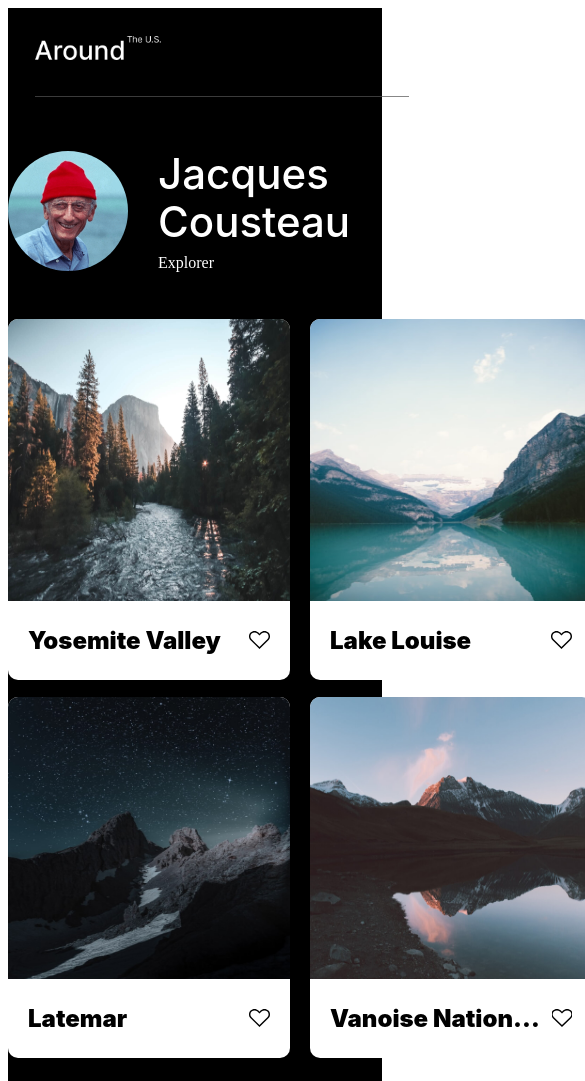
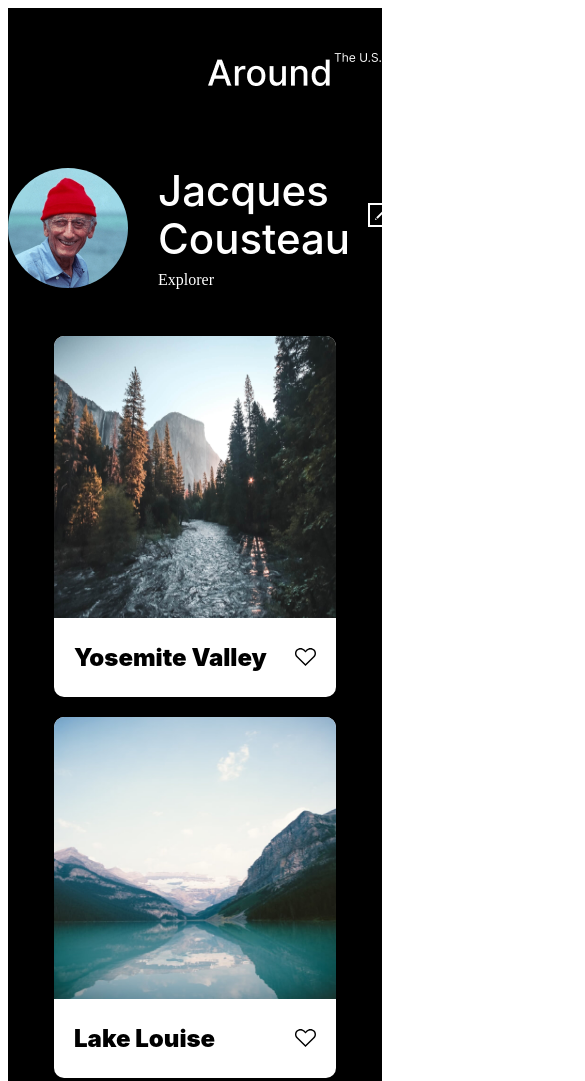
Before and after one commit to brosmar18/se_project_aroundtheus, a plain HTML site: page index.html in a window 390 px wide. Shown: the top 1081 px of the page, 585 px wide, since content can reach past the window. Drawn offline with Linux system fonts and the light colour scheme.

Commit message:
page-section class added. Cards styling updated. Display grid updated

```diff
--- a/blocks/cards.css
+++ b/blocks/cards.css
@@ -1,9 +1,7 @@
 .cards {
-    width: 880px;
-    margin: 0 auto;
     display: grid;
-    grid-template-columns: repeat(3, 282px);
-    row-gap: 17px;
-    column-gap: 20px;
+    justify-content: center;
+    grid-template-columns: repeat(auto-fit, 282px);
+    grid-gap: 20px 17px;
     margin-top: 47.25px;
 }
--- a/blocks/footer.css
+++ b/blocks/footer.css
@@ -1,5 +1,5 @@
 .footer {
-    width: 318px;
+    max-width: 318px;
     height: 18px;
     margin: 67px auto 0 200px;
     padding-bottom: 60px;
--- a/blocks/header.css
+++ b/blocks/header.css
@@ -1,5 +1,4 @@
 .header {
-    max-width: 880px;
     height: 74px;
     margin: 0 auto;
     padding: 45px 200px 0;
@@ -10,21 +9,3 @@
     opacity: 0.7;
     margin-top: 41px;
 }
-
-@media screen and (max-width: 470px) {
-    .header {
-        width: 100%;
-        padding-top: 28px;
-        padding-left: 27px;
-    }
-
-    .header__image {
-        width: 126px;
-        height: 24px;
-    }
-
-    .header__divider {
-        margin-top: 32px;
-        width: 100%;
-    }
-}
--- /dev/null
+++ b/blocks/page-section.css
@@ -0,0 +1,4 @@
+.page-section {
+    max-width: 880px;
+    margin: 0 auto;
+}
--- a/blocks/profile.css
+++ b/blocks/profile.css
@@ -4,8 +4,6 @@
         justify-content: flex-start;
         align-items: center;
         padding-top: 40px;
-        width: 880px;
-        margin: 0 auto;
     }
 
     .profile__info {
```
